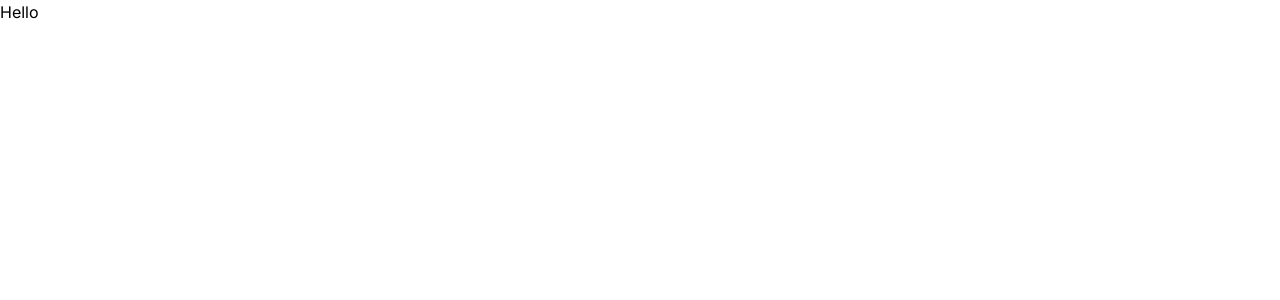
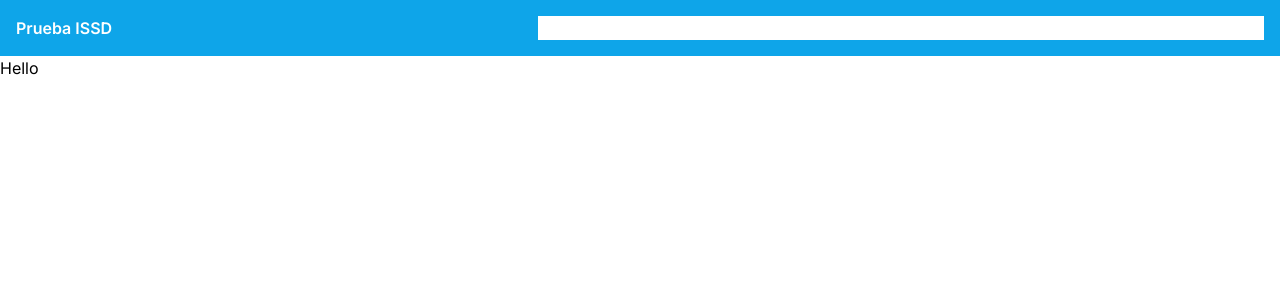
Before and after one commit to demattei-teo/prueba-ISSD, a Next.js app: page / in a window 1280 px wide. Shown: the top 300 px of the page. Built offline with nearby package versions, Linux system fonts and the light colour scheme.

Commit message:
feat: add header

```diff
--- a/src/app/layout.tsx
+++ b/src/app/layout.tsx
@@ -1,22 +1,26 @@
-import type { Metadata } from "next";
-import { Inter } from "next/font/google";
-import "./globals.css";
+import { Header } from '@/components'
+import type { Metadata } from 'next'
+import { Inter } from 'next/font/google'
+import './globals.css'
 
-const inter = Inter({ subsets: ["latin"] });
+const inter = Inter({ subsets: ['latin'] })
 
 export const metadata: Metadata = {
-  title: "Create Next App",
-  description: "Generated by create next app",
-};
+  title: 'Create Next App',
+  description: 'Generated by create next app'
+}
 
 export default function RootLayout({
-  children,
+  children
 }: Readonly<{
-  children: React.ReactNode;
+  children: React.ReactNode
 }>) {
   return (
-    <html lang="en">
-      <body className={inter.className}>{children}</body>
+    <html lang='en'>
+      <body className={inter.className}>
+        <Header />
+        {children}
+      </body>
     </html>
-  );
+  )
 }
--- a/src/components/atoms/Buttons.tsx
+++ b/src/components/atoms/Buttons.tsx
@@ -1,14 +1,20 @@
 import clsx from 'clsx'
+import { MouseEventHandler } from 'react'
 
 interface ButtonProps {
   children: React.ReactNode
   className: string
+  onClick?: MouseEventHandler<HTMLButtonElement>
 }
 
-function Button({ children, className }: ButtonProps) {
+function Button({ children, className, onClick }: ButtonProps) {
   const buttonStyles = clsx(className)
 
-  return <button className={buttonStyles}>{children}</button>
+  return (
+    <button className={buttonStyles} onClick={onClick}>
+      {children}
+    </button>
+  )
 }
 
 export default Button
--- /dev/null
+++ b/src/components/atoms/icons/IconClose.tsx
@@ -0,0 +1,16 @@
+import clsx from 'clsx'
+
+interface IconCloseProps {
+  className?: string
+}
+
+function IconClose({ className }: IconCloseProps) {
+  const style = clsx('w-6 h-6', className)
+  return (
+    <svg xmlns='http://www.w3.org/2000/svg' viewBox='0 0 384 512' className={style}>
+      <path d='M342.6 150.6c12.5-12.5 12.5-32.8 0-45.3s-32.8-12.5-45.3 0L192 210.7 86.6 105.4c-12.5-12.5-32.8-12.5-45.3 0s-12.5 32.8 0 45.3L146.7 256 41.4 361.4c-12.5 12.5-12.5 32.8 0 45.3s32.8 12.5 45.3 0L192 301.3 297.4 406.6c12.5 12.5 32.8 12.5 45.3 0s12.5-32.8 0-45.3L237.3 256 342.6 150.6z' />
+    </svg>
+  )
+}
+
+export default IconClose
--- /dev/null
+++ b/src/components/atoms/icons/IconMenu.tsx
@@ -0,0 +1,16 @@
+import clsx from 'clsx'
+
+interface IconMenuProps {
+  className?: string
+}
+
+function IconMenu({ className }: IconMenuProps) {
+  const styles = clsx('w-6 h-6', className)
+  return (
+    <svg xmlns='http://www.w3.org/2000/svg' className={styles} viewBox='0 0 448 512'>
+      <path d='M0 96C0 78.3 14.3 64 32 64H416c17.7 0 32 14.3 32 32s-14.3 32-32 32H32C14.3 128 0 113.7 0 96zM0 256c0-17.7 14.3-32 32-32H416c17.7 0 32 14.3 32 32s-14.3 32-32 32H32c-17.7 0-32-14.3-32-32zM448 416c0 17.7-14.3 32-32 32H32c-17.7 0-32-14.3-32-32s14.3-32 32-32H416c17.7 0 32 14.3 32 32z' />
+    </svg>
+  )
+}
+
+export default IconMenu
--- a/src/components/index.ts
+++ b/src/components/index.ts
@@ -1,10 +1,16 @@
 export { default as Buttons } from './atoms/Buttons'
+export { default as Input } from './atoms/Input'
 export { default as Item } from './atoms/Item'
 export { default as Link } from './atoms/Link'
 export { default as List } from './atoms/List'
 export { default as Paragraph } from './atoms/Paragraph'
 export { default as Title } from './atoms/Title'
+export { default as IconClose } from './atoms/icons/IconClose'
 export { default as IconEdit } from './atoms/icons/IconEdit'
 export { default as IconEye } from './atoms/icons/IconEye'
+export { default as IconMenu } from './atoms/icons/IconMenu'
 export { default as IconPlus } from './atoms/icons/IconPlus'
 export { default as IconSave } from './atoms/icons/IconSave'
+export { default as IconUniversity } from './atoms/icons/IconUniversity'
+export { default as NavBar } from './molecules/NavBar'
+export { default as Header } from './organisms/Header'
--- /dev/null
+++ b/src/components/molecules/NavBar.tsx
@@ -0,0 +1,82 @@
+import clsx from 'clsx'
+import { usePathname } from 'next/navigation'
+import { IconClose, IconEdit, IconEye, IconPlus, IconSave, IconUniversity, Item, Link, List, Title } from '..'
+import Button from '../atoms/Buttons'
+
+interface NavBarProps {
+  className?: string
+  changeState: (state: boolean) => void
+}
+
+function NavBar({ className, changeState }: NavBarProps) {
+  const router = usePathname()
+  const styles = {
+    navbar: clsx('h-screen lg:h-auto  bg-sky-500 text-white', className)
+  }
+  console.log(router)
+  return (
+    <nav className={styles.navbar}>
+      <div className='flex justify-between gap-7 items-center lg:hidden'>
+        <Title className='font-semibold' headingLevel='h2'>
+          Prueba ISSD
+        </Title>
+        <Button className='' onClick={() => changeState(false)}>
+          <IconClose className='fill-white' />
+        </Button>
+      </div>
+      <List className='flex flex-col gap-6 lg:flex-row'>
+        <Item className=''>
+          <Link
+            className='flex group hover:text-gray-200 transition-colors ease-linear duration-200 items-center gap-3'
+            href='/agregar-carrera'
+          >
+            <IconPlus className='fill-white group-hover:fill-gray-200 transition-colors ease-linear duration-200' />
+            Agregar Carrera
+          </Link>
+        </Item>
+        <Item className=''>
+          <Link
+            className='flex group hover:text-gray-200 transition-colors ease-linear duration-200 items-center gap-3'
+            href='/agregar-carrera'
+          >
+            <IconEdit className='fill-white group-hover:fill-gray-200 transition-colors ease-linear duration-200' />
+            Agregar Carrera
+          </Link>
+        </Item>
+        <Item className=''>
+          <Link
+            className='flex group hover:text-gray-200 transition-colors ease-linear duration-200 items-center gap-3'
+            href='/agregar-carrera'
+          >
+            <IconSave className='fill-white group-hover:fill-gray-200 transition-colors ease-linear duration-200' />
+            Agregar Carrera
+          </Link>
+        </Item>
+        {router === '/agregar-carrera' && '/modificar-carrera' && (
+          <Item className=''>
+            <Link
+              className='flex group hover:text-gray-200 transition-colors ease-linear duration-200 items-center gap-3'
+              href='/agregar-carrera'
+            >
+              <IconUniversity className='fill-white group-hover:fill-gray-200 transition-colors ease-linear duration-200' />
+              Consultar Planes
+            </Link>
+          </Item>
+        )}
+        {router === '/' && (
+          <Item className=''>
+            <Link
+              className='flex group hover:text-gray-200 transition-colors ease-linear duration-200 items-center gap-3'
+              href='/agregar-carrera'
+            >
+              <IconEye className='fill-white group-hover:fill-gray-200 transition-colors ease-linear duration-200' />
+              Consultar Materias
+            </Link>
+          </Item>
+        )}
+      </List>
+    </nav>
+  )
+}
+
+export default NavBar
--- /dev/null
+++ b/src/components/organisms/Header.tsx
@@ -0,0 +1,34 @@
+'use client'
+
+import clsx from 'clsx'
+import { useState } from 'react'
+import { IconMenu, NavBar, Title } from '..'
+
+function Header() {
+  const [state, setState] = useState(false)
+  function changeState(state: boolean) {
+    setState(state)
+  }
+
+  const styles = {
+    navbar: clsx(
+      'w-full z-30 fixed flex flex-col content-start gap-20 p-4 inset-y-0 left-0 transform translate-x-0 transition-transform duration-300 ease-in-out lg:relative lg:w-auto lg:translate-x-0 bg-white lg:p-0 lg:flex-row',
+      !state && 'translate-x-[100%]'
+    )
+  }
+  return (
+    <header className='grid p-4 bg-sky-500 lg:flex lg:justify-between text-white'>
+      <div className='flex justify-between'>
+        <Title className='font-semibold' headingLevel='h1'>
+          Prueba ISSD
+        </Title>
+        <button className='lg:hidden' onClick={() => changeState(true)}>
+          <IconMenu className='fill-white' />
+        </button>
+      </div>
+      <NavBar className={styles.navbar} changeState={changeState} />
+    </header>
+  )
+}
+
+export default Header
```
